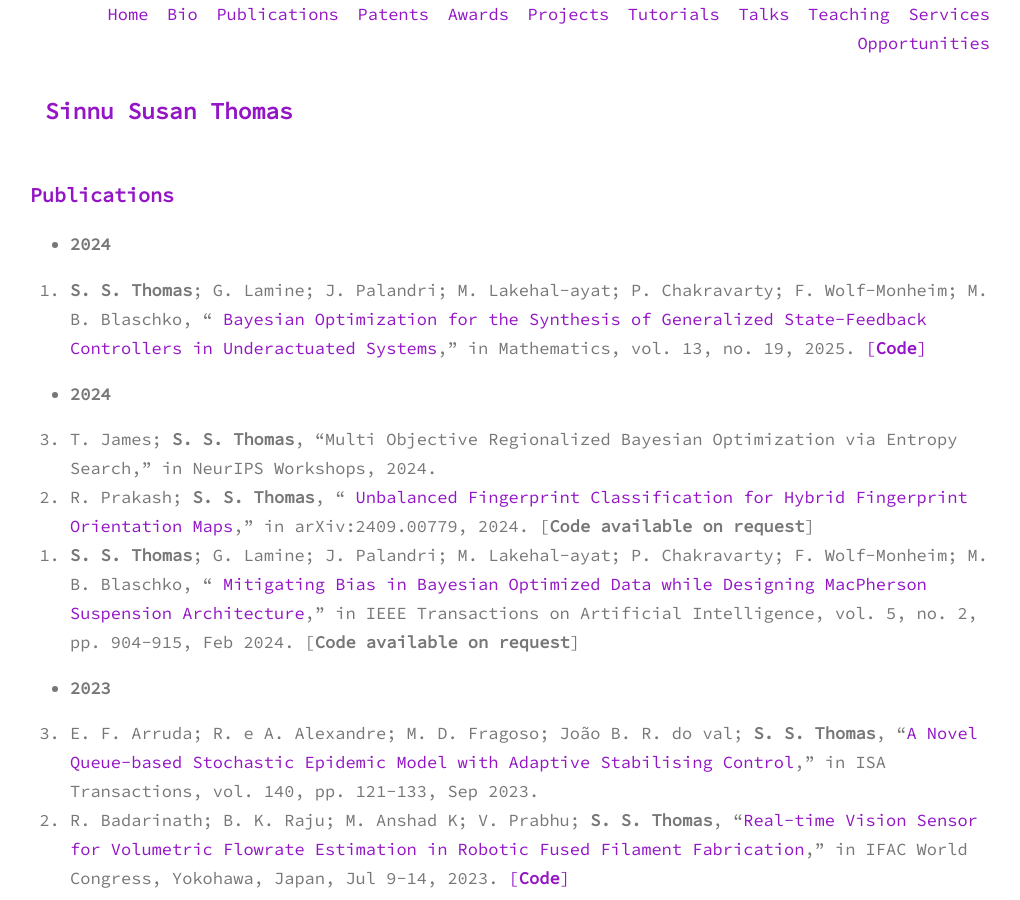
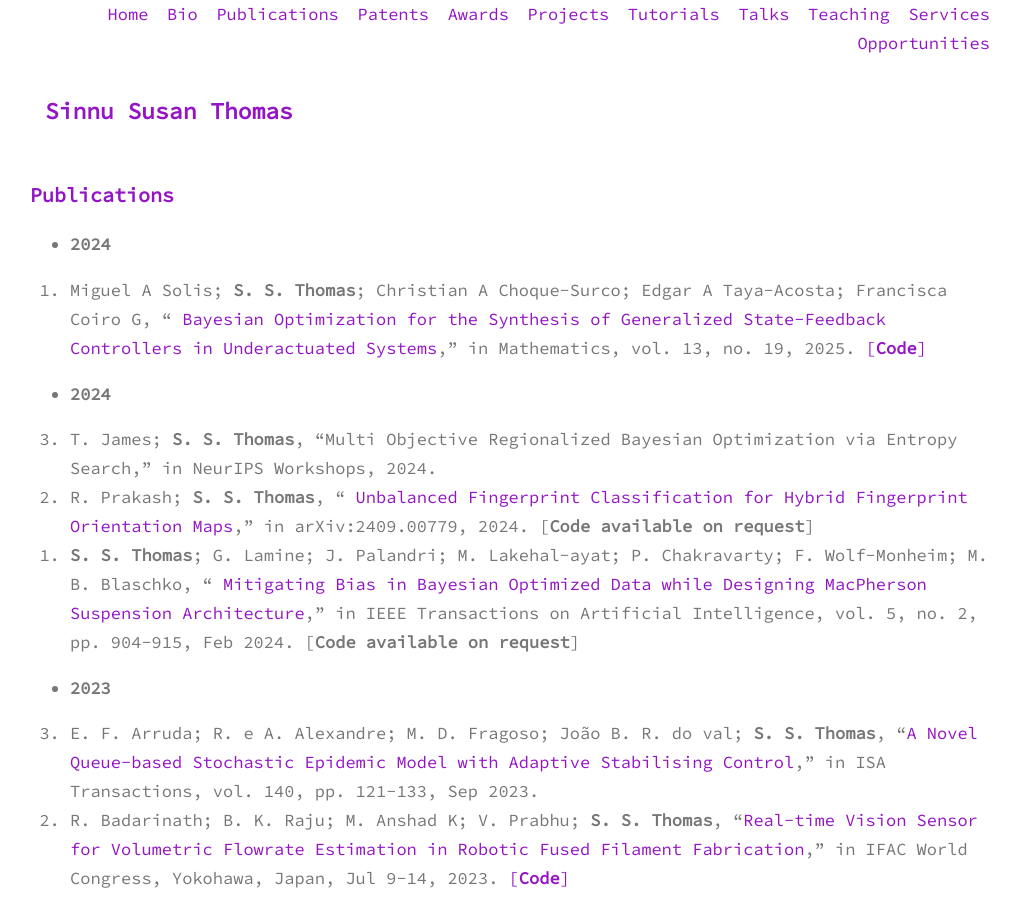
Before and after one commit to sinnuthomas/sinnuthomas.github.io, a Jekyll site: the page built from publications.md, in a window 1280 px wide and 900 px high. Shown: the whole window, without its empty margins (130-1150 px from the left). Built offline with Jekyll 4.4.1, drawn with Linux system fonts in a browser that asks for light colours.

Commit message:
Update publications.md

```diff
--- a/publications.md
+++ b/publications.md
@@ -5,7 +5,7 @@ permalink: /publications/
 ---
 * **2024**
 <ol reversed>
-  <li><b>S. S. Thomas</b>; G. Lamine; J. Palandri; M. Lakehal-ayat; P. Chakravarty; F. Wolf-Monheim; M. B. Blaschko, “ <a href="https://www.mdpi.com/2227-7390/13/19/3139">Bayesian Optimization for the Synthesis of Generalized State-Feedback Controllers in Underactuated Systems</a>,” in Mathematics, vol. 13, no. 19, 2025. <a href="https://github.com/miguel-a-solis/MDPI_Mathematics_SI-2025">[<b>Code</b>]</a></li>
+  <li>Miguel A Solis; <b>S. S. Thomas</b>; Christian A Choque-Surco; Edgar A Taya-Acosta; Francisca Coiro G, “ <a href="https://www.mdpi.com/2227-7390/13/19/3139">Bayesian Optimization for the Synthesis of Generalized State-Feedback Controllers in Underactuated Systems</a>,” in Mathematics, vol. 13, no. 19, 2025. <a href="https://github.com/miguel-a-solis/MDPI_Mathematics_SI-2025">[<b>Code</b>]</a></li>
 </ol>
 
 * **2024**
```
